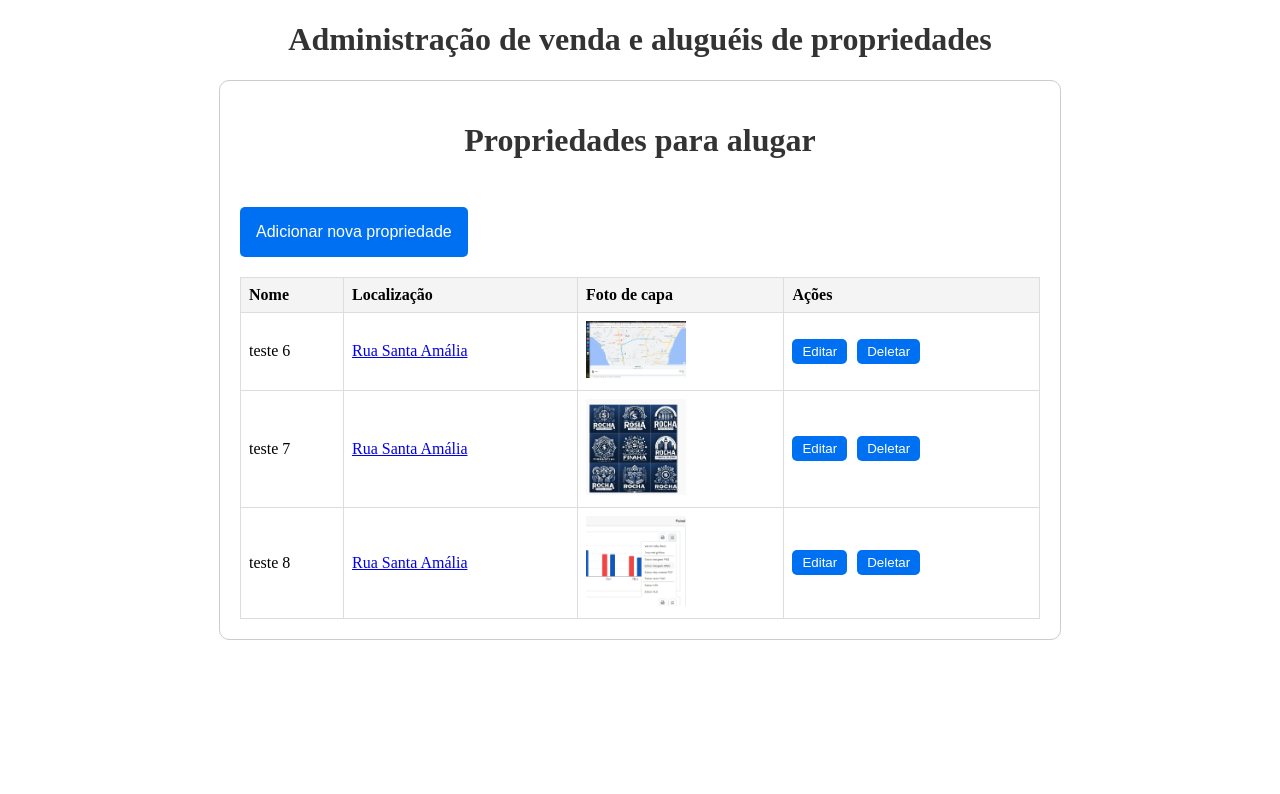
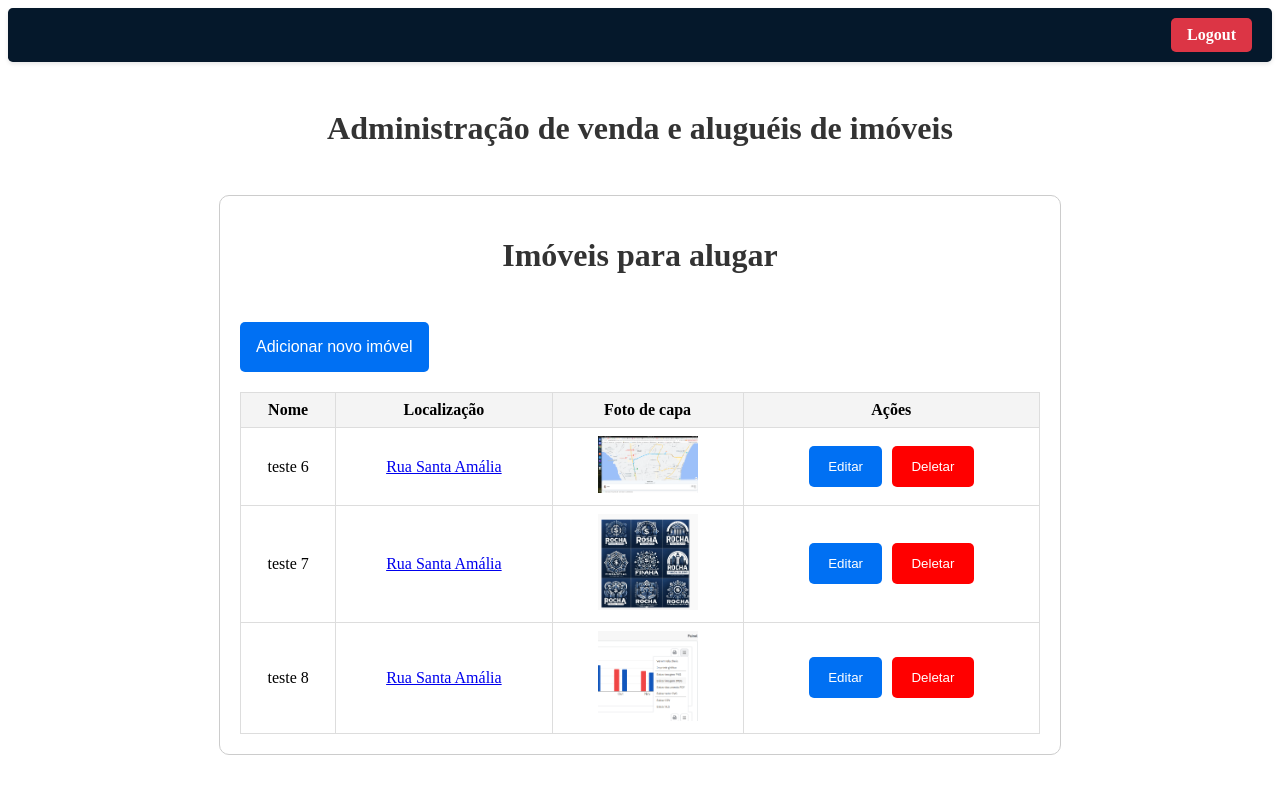
Before and after one commit to larissabahia/imobiliaria2, a Next.js app in the folder imobiliaria-web/: page /admin in a window 1280 px wide. Shown: the top 794 px of the page. Built offline with nearby package versions, Linux system fonts and the light colour scheme.

Commit message:
header created

```diff
--- /dev/null
+++ b/imobiliaria-web/src/components/Header.jsx
@@ -0,0 +1,17 @@
+import React from 'react';
+
+const Header = () => {
+    const handleLogout = () => {
+        // console.log('Usuário deslogado');
+    };
+
+    return (
+        <div className="header">
+            <div className="logout" onClick={handleLogout}>
+                Logout
+            </div>
+        </div>
+    );
+};
+
+export default Header;
--- a/imobiliaria-web/src/pages/admin.js
+++ b/imobiliaria-web/src/pages/admin.js
@@ -1,4 +1,5 @@
-import CreateRentProperty from '@/components/CreateProperty';
+import CreateRentProperty from '@/components/CreateRentProperty';
+import Header from '@/components/Header';
 import Head from 'next/head';
 import React, { useState, useEffect } from 'react';
 
@@ -20,16 +21,26 @@ export default function Admin() {
 
     //Delete rent
     function deleteProperty(name) {
-        fetch(`/api/deleterent?name=${encodeURIComponent(name)}`, {
-            method: 'DELETE'
-        })
+        if (confirm(`Tem certeza que deseja deletar o imóvel ${formatName(name)}?`)) {
+            fetch(`/api/deleterent?name=${encodeURIComponent(name)}`, {
+                method: 'DELETE'
+            })
             .then(response => response.json())
             .then(data => {
-                //console.log(data.message);
+
                 setUpdatedStatus(prevStatus => prevStatus + 1);
+                alert("Imóvel deletada com sucesso!");
             })
-            .catch(error => console.error('Error deleting property:', error));
+            .catch(error => {
+                console.error('Error deleting property:', error);
+
+                alert("Erro ao deletar o imóvel.");
+            });
+        } else {
+            console.log("Deleção cancelada pelo usuário.");
+        }
     }
+
 
     function formatName(name) {
         return name.replace(/-/g, ' ');
@@ -44,20 +55,22 @@ export default function Admin() {
     return (
         <>
             <Head>
-                <title>Administração de venda e aluguéis de propriedades</title>
+                <title>Administração de venda e aluguéis de imóveis</title>
                 <meta name="description" content="Administrar propriedades" />
             </Head>
 
-            <h1>Administração de venda e aluguéis de propriedades</h1>
+        <Header/>
+
+            <h1 style={{ marginBottom : "3rem"}}>Administração de venda e aluguéis de imóveis</h1>
 
             <div className="container">
-                <h1>Propriedades para alugar</h1>
+                <h1>Imóveis para alugar</h1>
 
                 <div className="createSection" style={{ marginTop: "3rem" }}>
                     <button onClick={() => setModalVisible(true)}
                         className="buttonAdmin"
                         style={{ padding: "1rem", fontSize: "1rem" }}>
-                        Adicionar nova propriedade</button>
+                        Adicionar novo imóvel</button>
                 </div>
 
                 <CreateRentProperty isVisible={isModalVisible} onClose={() => setModalVisible(false)} />
@@ -79,7 +92,7 @@ export default function Admin() {
                                 <td><img src={property.imgUrl} alt={`Imagem de ${property.name}`} style={{ width: '100px' }} /></td>
                                 <td>
                                     <button className="buttonAdmin">Editar</button>
-                                    <button className="buttonAdmin"
+                                    <button className="buttonAdminDelete"
                                         style={{ marginLeft: '10px' }}
                                         onClick={() => deleteProperty(property.name)}>
                                         Deletar</button>
--- a/imobiliaria-web/src/styles/globals.css
+++ b/imobiliaria-web/src/styles/globals.css
@@ -1,3 +1,27 @@
+/* HEADER */
+.header {
+  background-color: #05182b;
+  padding: 10px 20px;
+  display: flex;
+  justify-content: flex-end;
+  box-shadow: 0 2px 4px rgba(0,0,0,0.1);
+  border-radius: 0.3rem;
+  margin-bottom: 3rem;
+}
+
+.logout {
+  cursor: pointer;
+  padding: 8px 16px;
+  background-color: #dc3545;
+  color: white;
+  border-radius: 5px;
+  font-weight: bold;
+}
+/* XXXXXXXXXXXXXXXXXXXXXXXXXXXXXXXXXXXXXXXXXXXXXXX */
+
+/* Content */
+
+
 .container {
   max-width: 800px;
   margin: 20px auto;
@@ -19,7 +43,10 @@ h1 {
 th, td {
   border: 1px solid #ddd;
   padding: 8px;
-  text-align: left;
+  text-align: center;
+  align-items: center;
+  justify-content: center;
+
 }
 
 th {
@@ -27,9 +54,18 @@ th {
 }
 
 .buttonAdmin {
-  padding: 5px 10px;
+  padding: 0.8rem 1.2rem;
   color: white;
   background-color: #0070f3;
+  border: none;
+  border-radius: 5px;
+  cursor: pointer;
+}
+
+.buttonAdminDelete {
+  padding: 0.8rem 1.2rem;
+  color: white;
+  background-color: red;
   border: none;
   border-radius: 5px;
   cursor: pointer;
@@ -54,8 +90,8 @@ th {
 }
 
 
+/* XXXXXXXXXXXXXXXXXXXXXXXXXXXXXXXXXXXXXXXXXXXXXXX */
 
-/*  xxxxxxxxxxxxxxxxxxxxxxxxxxx xxxxxxxxx xxxxxxxxxxxxxxxxxx*/
 
 .backdrop {
   position: fixed;
```
Also changed, not shown: imobiliaria-web/src/components/CreateRentProperty.jsx (renamed from imobiliaria-web/src/components/CreateProperty.jsx).
